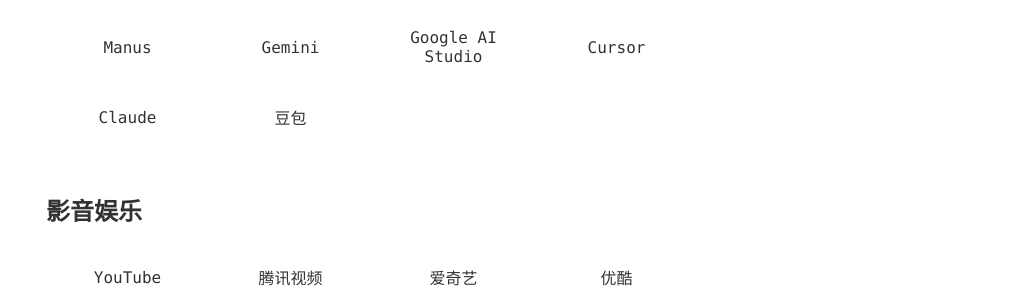
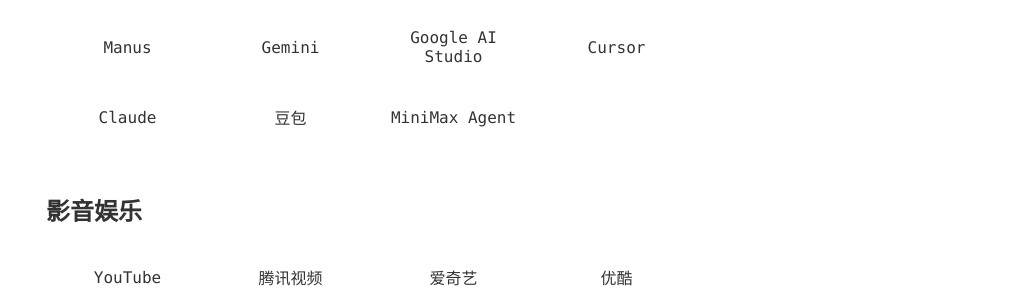
Before and after one commit to admans/admans.github.io, a Jekyll site: the page built from pages/navi.html, in a window 1280 px wide and 900 px high, scrolled down 662 px. Shown: the part 152-452 px from the top of the window, without its empty margins (268-1280 px from the left). Built offline with Jekyll 4.4.1, drawn with Linux system fonts in a browser that asks for light colours.

Commit message:
Update navi.html

```diff
--- a/pages/navi.html
+++ b/pages/navi.html
@@ -221,6 +221,9 @@ title: 导航
                 </a>
                 <a class="link-item" data-search="豆包" href="#" target="_blank">
                     <div class="link-name">豆包</div>
+                </a>
+                <a class="link-item" data-search="MiniMax Agent" href="#" target="_blank">
+                    <div class="link-name">MiniMax Agent</div>
                 </a>
             </div>
         </section>
@@ -768,7 +771,8 @@ title: 导航
             "Google AI Studio": "https://aistudio.google.com/",
             "Cursor": "https://cursor.com/cn",
             "Claude": "https://claude.ai/",
-            "豆包": "https://www.doubao.com/chat/"
+            "豆包": "https://www.doubao.com/chat/",
+            "MiniMax Agent": "https://agent.minimaxi.com/"
         };
 
         // 用于存储增强后的链接数据（包含拼音、首字母、网址）
```
